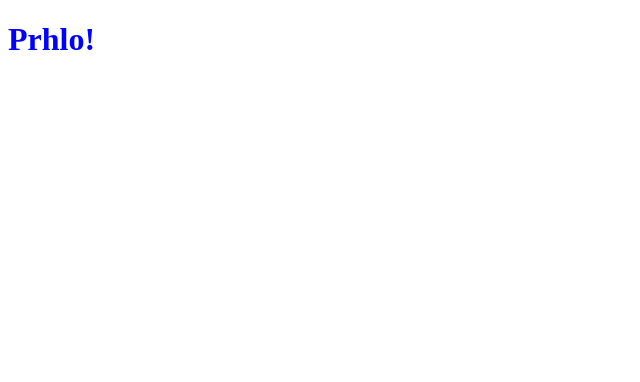
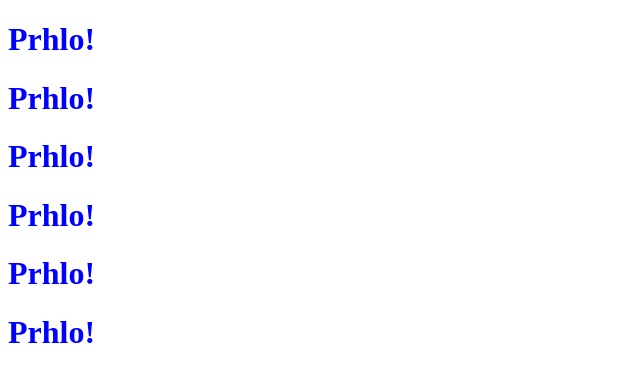
Before and after one commit to fazal-Subhan/2512A5, a plain HTML site: page index.html in a window 1280 px wide. Shown: the whole page, without its empty margins (0-640 px from the left). Drawn offline with Linux system fonts and the light colour scheme.

Commit message:
h1 added

```diff
--- a/index.html
+++ b/index.html
@@ -8,5 +8,10 @@
 </head>
 <body>
     <h1>Prhlo!</h1>
+    <h1>Prhlo!</h1>
+    <h1>Prhlo!</h1>
+    <h1>Prhlo!</h1>
+    <h1>Prhlo!</h1>
+    <h1>Prhlo!</h1>
 </body>
 </html>
```
